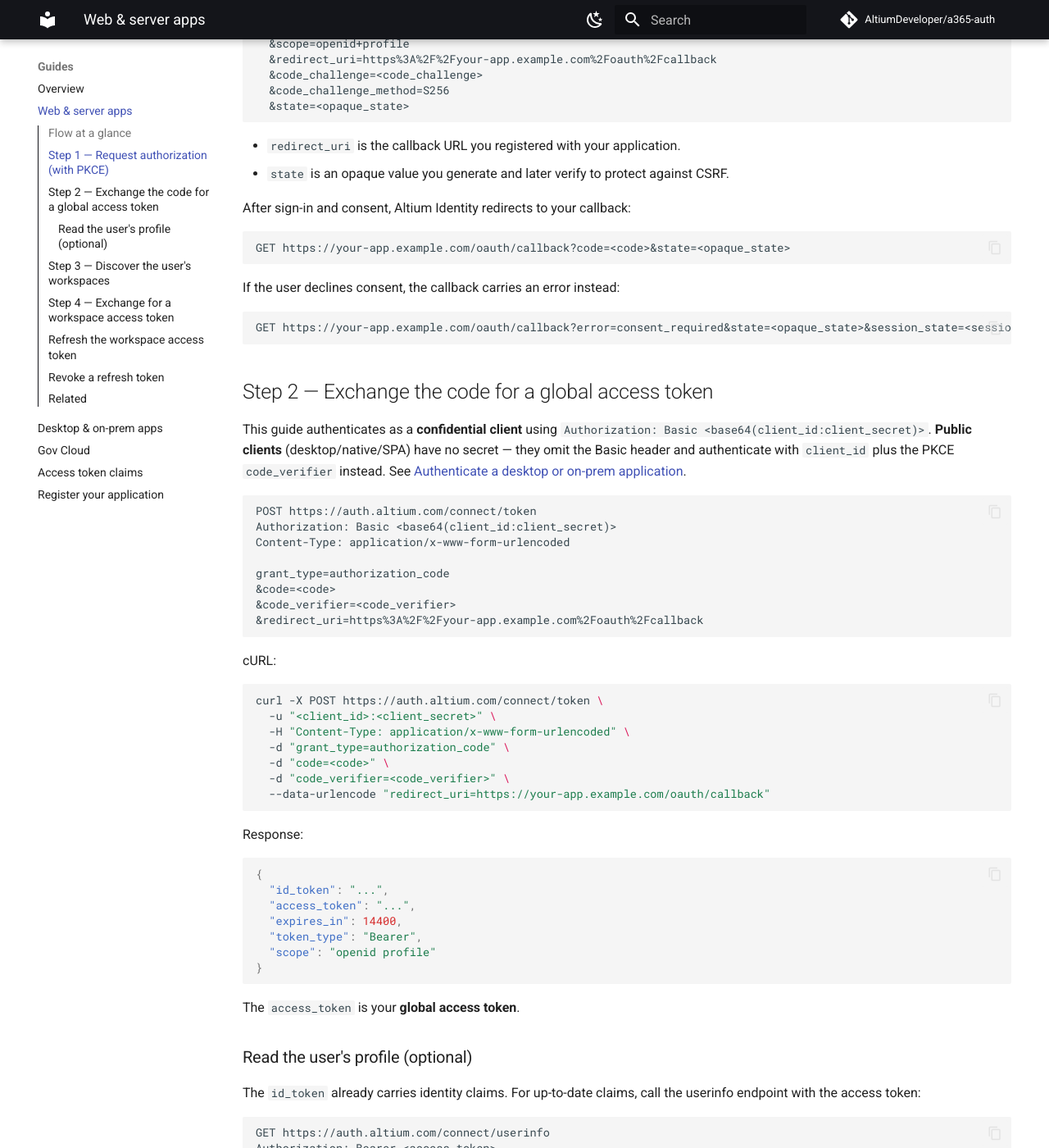
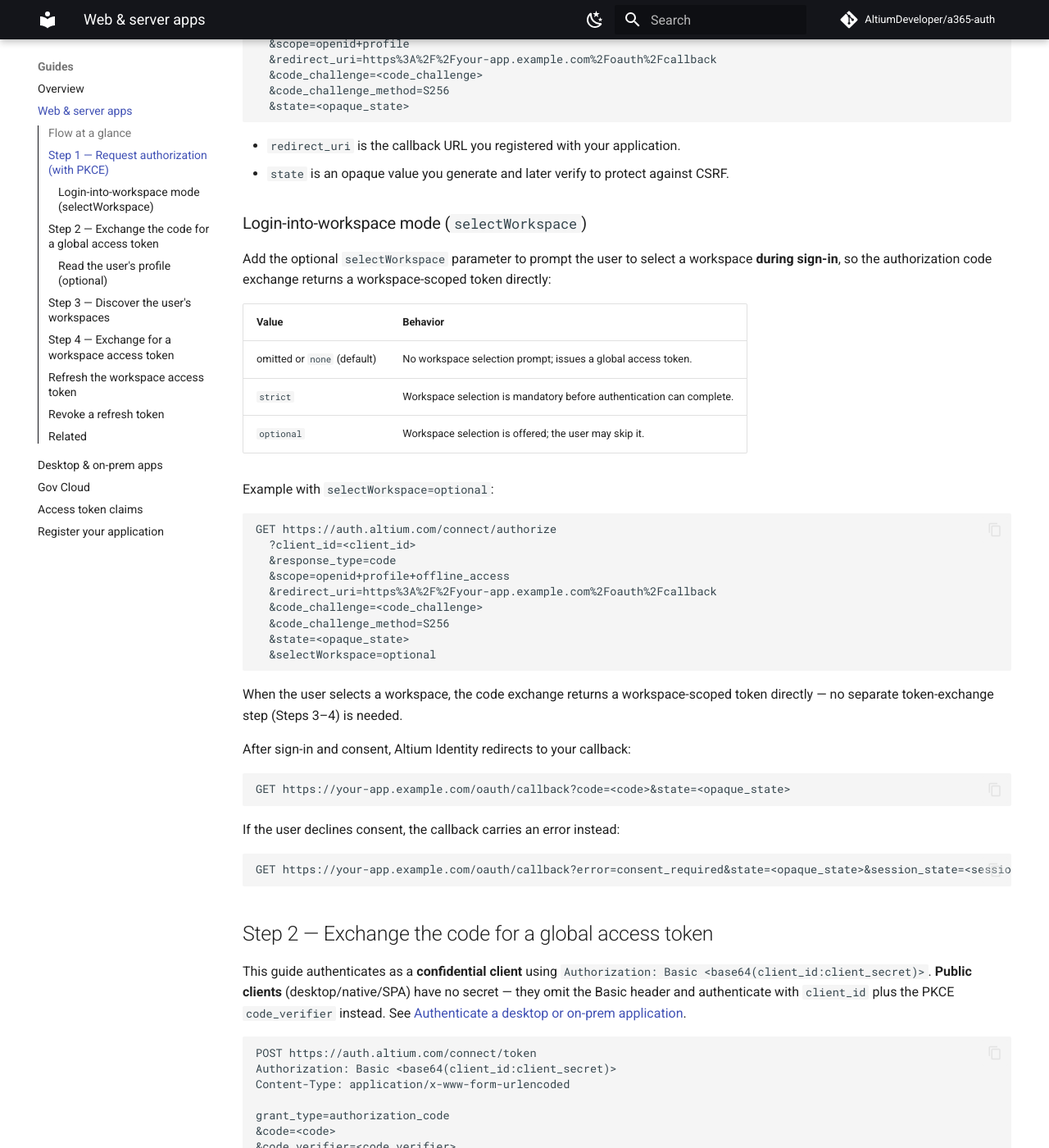
Before and after one commit to AltiumDeveloper/altium-auth, an MkDocs documentation site: the page built from docs/web-and-server-apps.md, in a window 1280 px wide and 1400 px high, scrolled down 1235 px. Shown: the whole window at 82% size. Built offline with MkDocs 1.6.1 and Material for MkDocs 9.7.7, drawn with Linux system fonts in a browser that asks for light colours; comment, search, counter and statistics services are not loaded; some of the changed text lies outside the part shown.

Commit message:
docs: update guides, READMEs, and changelog for selectWorkspace feature

````diff
--- a/docs/web-and-server-apps.md
+++ b/docs/web-and-server-apps.md
@@ -43,6 +43,32 @@ GET https://auth.altium.com/connect/authorize
 
 - `redirect_uri` is the callback URL you registered with your application.
 - `state` is an opaque value you generate and later verify to protect against CSRF.
+
+### Login-into-workspace mode (`selectWorkspace`)
+
+Add the optional `selectWorkspace` parameter to prompt the user to select a workspace **during sign-in**, so the authorization code exchange returns a workspace-scoped token directly:
+
+| Value | Behavior |
+| --- | --- |
+| omitted or `none` (default) | No workspace selection prompt; issues a global access token. |
+| `strict` | Workspace selection is mandatory before authentication can complete. |
+| `optional` | Workspace selection is offered; the user may skip it. |
+
+Example with `selectWorkspace=optional`:
+
+```
+GET https://auth.altium.com/connect/authorize
+  ?client_id=<client_id>
+  &response_type=code
+  &scope=openid+profile+offline_access
+  &redirect_uri=https%3A%2F%2Fyour-app.example.com%2Foauth%2Fcallback
+  &code_challenge=<code_challenge>
+  &code_challenge_method=S256
+  &state=<opaque_state>
+  &selectWorkspace=optional
+```
+
+When the user selects a workspace, the code exchange returns a workspace-scoped token directly — no separate token-exchange step (Steps 3–4) is needed.
 
 After sign-in and consent, Altium Identity redirects to your callback:
 
@@ -230,6 +256,8 @@ Authorization: Bearer <workspace access token>
 ```
 
 > **Shortcut when you already know the workspace.** Request the workspace scope directly in Step 1 — set `scope=openid profile offline_access a365:workspace:<workspaceId>` in the authorize request — and the code exchange in Step 2 returns the workspace token (and refresh token) directly, skipping Steps 3–4. Run the *whole* flow on the host that matches the workspace: `auth.altium.com` for a non-Gov workspace, or `auth.365-gov.altium.com` with `secure=1` (on both the authorize and token requests) for a Gov Cloud workspace. Use the discover-then-exchange flow (Steps 3–4) when the user chooses a workspace at runtime.
+>
+> **Alternatively**, use `selectWorkspace=strict` (or `optional`) in Step 1 to have the server present workspace selection during sign-in — the user picks from their own workspaces without your app needing to enumerate them first. See [Login-into-workspace mode](./overview.md#login-into-workspace-mode).
 
 ## Refresh the workspace access token
 
````
Also changed, not shown: docs/desktop-and-onprem-apps.md (+18 -0 lines), docs/overview.md (+11 -1 lines), libs/dotnet/README.md (+12 -2 lines), libs/typescript/CHANGELOG.md (+12 -0 lines), libs/typescript/README.md (+14 -2 lines).
